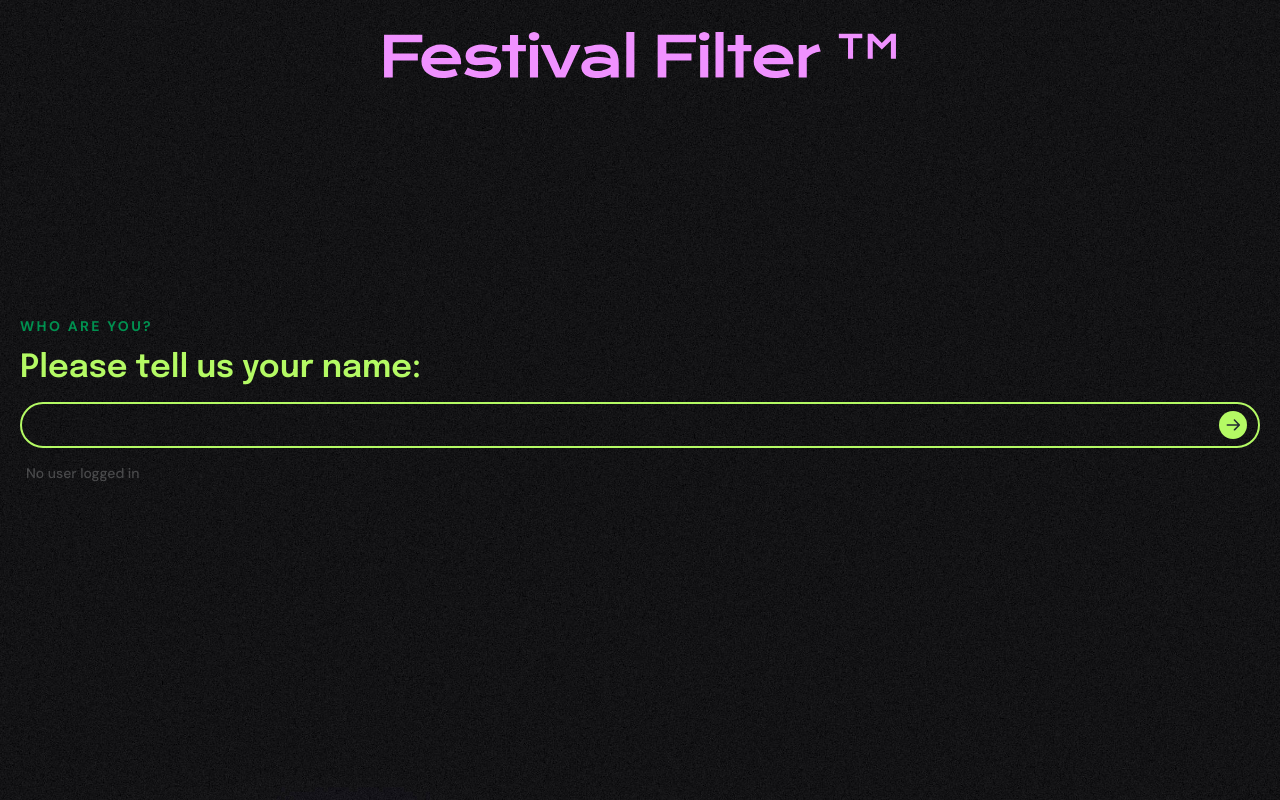
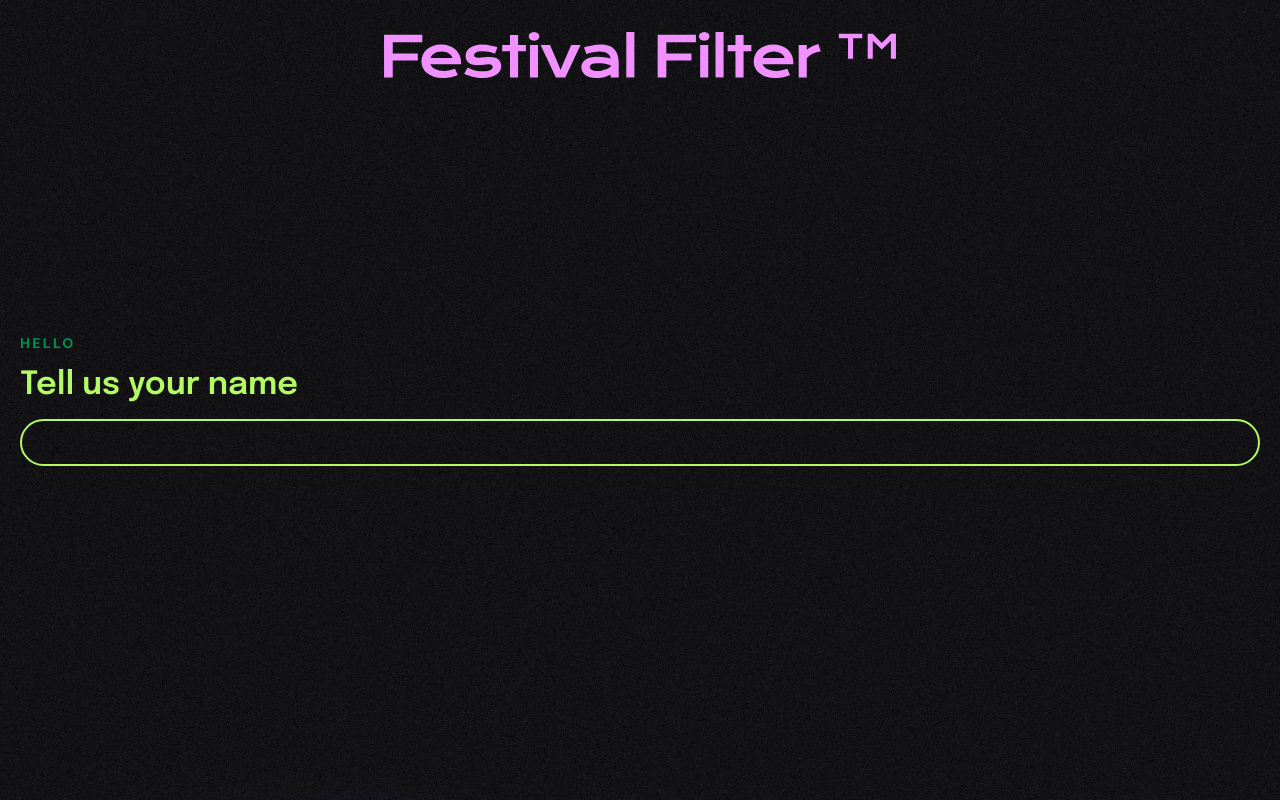
Before and after one commit to davidwobido/festival-filter, a React (Vite) app: page /login in a window 1280 px wide. Built offline with nearby package versions, Linux system fonts and the light colour scheme.

Commit message:
:bug: Change Login text and behavior

```diff
--- a/src/components/AddUser/AddUserForm.tsx
+++ b/src/components/AddUser/AddUserForm.tsx
@@ -10,28 +10,16 @@ function AddUser({ navigateTo }: NavigateToProps): JSX.Element {
   const [user, setUser] = useState(
     () => localStorage.getItem("ActiveUser") || ""
   );
-  const [loggedInUser, setLoggedInUser] = useState<string | null>(null);
   const navigate = useNavigate();
 
   useEffect(() => {
     localStorage.setItem("ActiveUser", user);
   }, [user]);
 
-  // User is still displayed as logged in when refreshing the page
-  useEffect(() => {
-    user && setLoggedInUser(user);
-  }, []);
-
   function handleSubmit(event: FormEvent) {
     event.preventDefault();
-    setLoggedInUser(user);
     navigate(navigateTo);
     console.log(user);
-  }
-
-  function deleteUser() {
-    setUser("");
-    setLoggedInUser("");
   }
 
   return (
@@ -42,15 +30,12 @@ function AddUser({ navigateTo }: NavigateToProps): JSX.Element {
           onChange={(event) => setUser(event.target.value)}
           className={styles.input}
         ></input>
-        <button type="submit" className={styles.button}></button>
+        {!user ? (
+          <></>
+        ) : (
+          <button type="submit" className={styles.button}></button>
+        )}
       </form>
-      {loggedInUser ? (
-        <button className={styles["reset-active"]} onClick={deleteUser}>
-          Delete {loggedInUser}
-        </button>
-      ) : (
-        <button className={styles["reset-inactive"]}>No user logged in</button>
-      )}
     </div>
   );
 }
--- a/src/pages/NameInput/NameInput.tsx
+++ b/src/pages/NameInput/NameInput.tsx
@@ -1,4 +1,4 @@
-import React from "react";
+// import React, { useState } from "react";
 import AddUser from "../../components/AddUser/AddUserForm";
 import styles from "./NameInput.module.css";
 import LogoLarge from "../../../lib/FF_Logo_large.svg";
@@ -9,9 +9,8 @@ function NameInput() {
       <img src={LogoLarge} className={styles.logo} />
 
       <div className={styles.content}>
-        <span className={styles.preline}>Who are you?</span>
-        <h2>Please tell us your name:</h2>
-        <AddUser navigateTo="/filter" />
+        <span className={styles.preline}>Hello</span>
+        <h2>Tell us your name</h2> <AddUser navigateTo="/filter" />
       </div>
     </div>
   );
```
